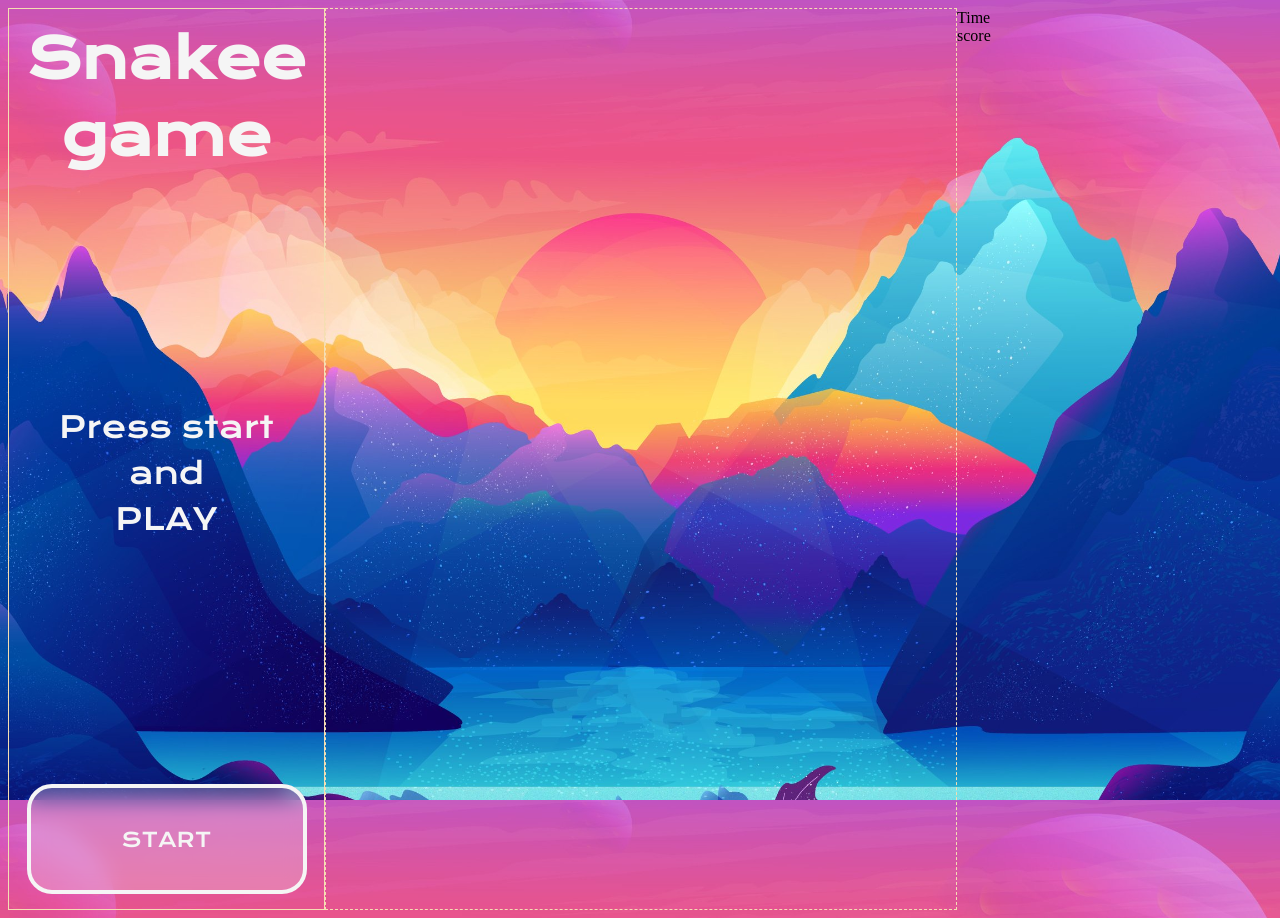
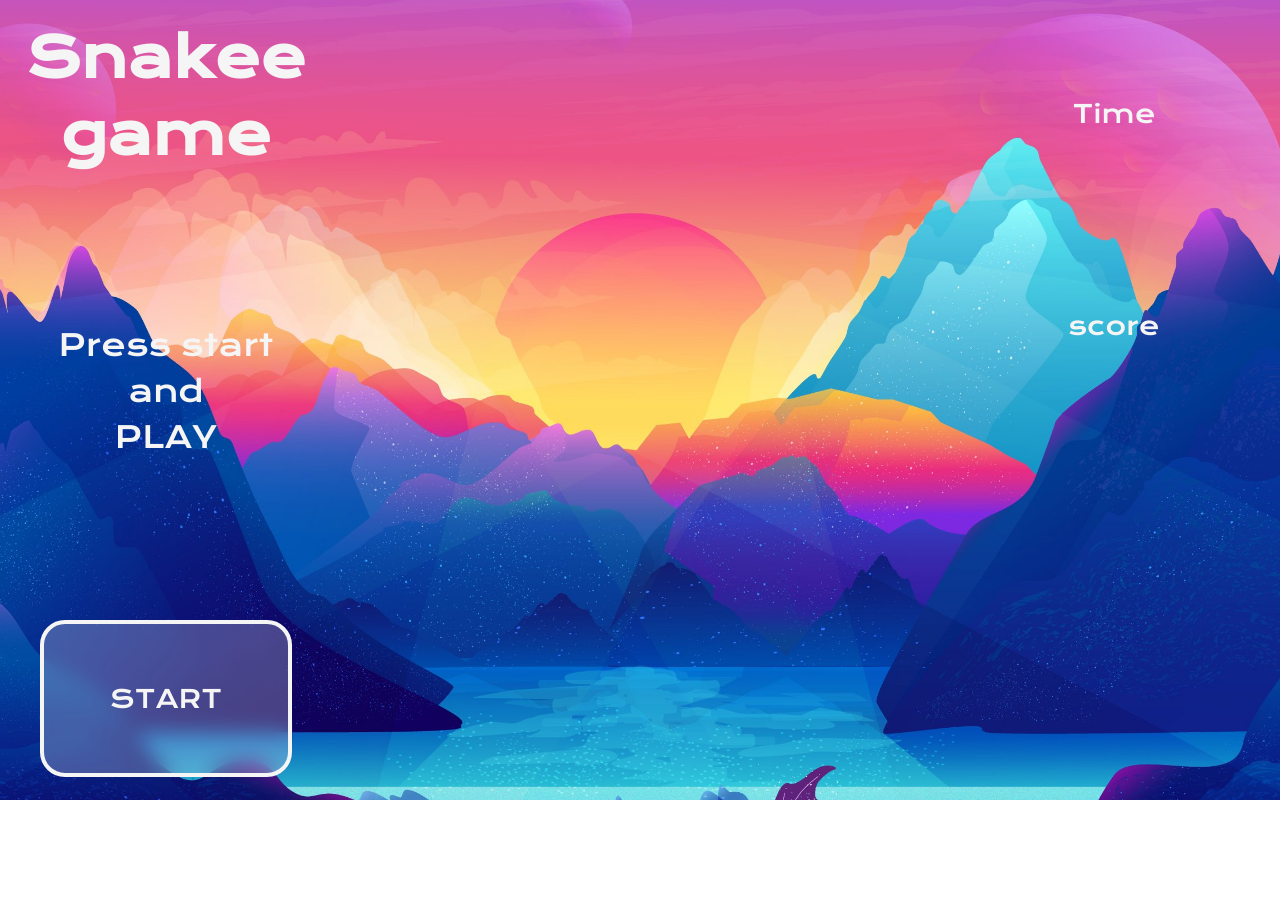
Before and after one commit to Hacker2024777/algoproject, a plain HTML site: page Main.html in a window 1280 px wide. After the commit the page ends 800 px from the top, so only its background shows below. Drawn offline with nearby package versions, Linux system fonts and the light colour scheme.

Commit message:
Update Main.css

```diff
--- a/Main.css
+++ b/Main.css
@@ -1,5 +1,7 @@
 
-
+html{
+    height:98%;
+}
 
 body {
     background-image: url("Phon.jpg");
@@ -14,28 +16,31 @@ body {
     flex-direction: row;
     justify-content: center;
     align-items: center;
+    height:100%;
 
 }
 .leftdiv{
-    height:900px;
+    height:100%;
     width: 25%;
     display: flex;
     flex-direction: column;
     justify-content: space-between;
     align-items:center ;
-    border:1px solid wheat; /*delete after work*/
 
 }
 
 .game{
-    height: 900px;
+    height: 100%;
     width:50%;
-    border:1px dashed wheat;
 }
 
 .rightdiv {
-    height: 900px;
+    height: 100%;
     width: 25%;
+    display: flex;
+    flex-direction: column;
+    align-items: center;
+    justify-content: space-around;
 }
 
 .name{
@@ -51,6 +56,7 @@ body {
     font-size:55px;
     margin:15px 0 8px 0;
     cursor:default;
+
 }
 
 .nameg{
@@ -76,8 +82,8 @@ p{
 }
 
 .start{
-    height: 110px;
-    width: 280px;
+    height: 20%;
+    width: 80%;
     margin:0 0 15px 0;
     font-family: Krona One;
     color:whitesmoke;
@@ -85,7 +91,7 @@ p{
     border:4px solid whitesmoke;
     backdrop-filter: blur(10px);
     border-radius: 25px;
-    font-size:20px;
+    font-size:25px;
     transition: 0.3s;
     cursor:pointer
 }
@@ -106,3 +112,48 @@ p{
 .playword:hover{
     transform: scale(1.2);
 }
+
+.barea{
+    width:98vh;
+    height:95vh;
+    background-color: rgba(245, 245, 245, 0.25);
+    border:4px solid whitesmoke;
+    backdrop-filter: blur(10px);
+    border-radius: 25px;
+    cursor:pointer;
+    transition: 0.4s;
+}
+
+.barea:hover{
+    transform: scale(1.01);
+}
+.time{
+    font-family: Krona One;
+    color:whitesmoke;
+    font-size:25px;
+    margin:0 0 0 0;
+    cursor:default;
+}
+.score{
+    font-family: Krona One;
+    color:whitesmoke;
+    font-size:25px;
+    margin:0 0 0 0;
+    cursor:default;
+}
+
+.apples{
+    font-family: Krona One;
+    color:whitesmoke;
+    font-size:25px;
+    margin:0 0 0 0;
+    cursor:default;
+}
+
+.enemies{
+    font-family: Krona One;
+    color:whitesmoke;
+    font-size:25px;
+    margin:0 0 0 0;
+    cursor:default;
+}
```
